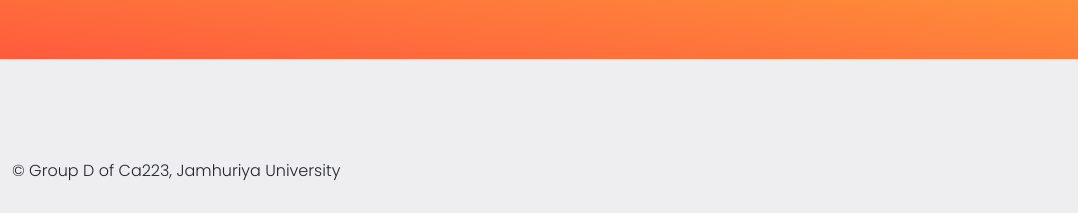
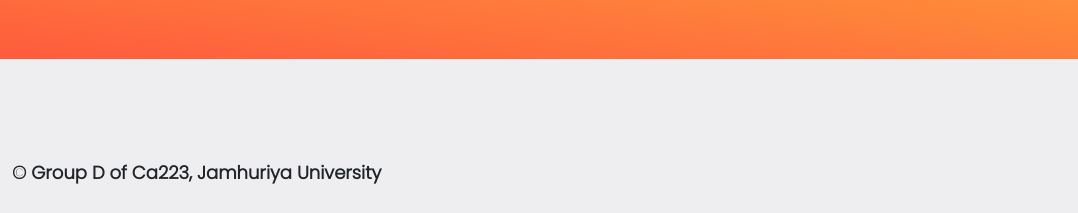
Before and after one commit to mohajiabdi/royal, a plain HTML site: page index.html in a window 1280 px wide. Shown: the part 4418-4631 px from the top of the page, 0-1078 px from the left. Drawn offline with nearby package versions, Linux system fonts and the light colour scheme.

Commit message:
Update style.css

```diff
--- a/style.css
+++ b/style.css
@@ -204,6 +204,10 @@ table {
    background-color: var(--main-color);
     color: white;
   }
+  .copyright{
+    font-weight: bold;
+    font-size: 18px;
+  }
 
   .leader {
     font-weight: bold;
```
